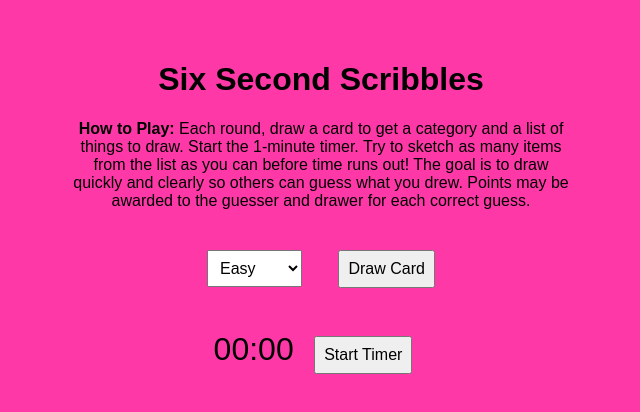
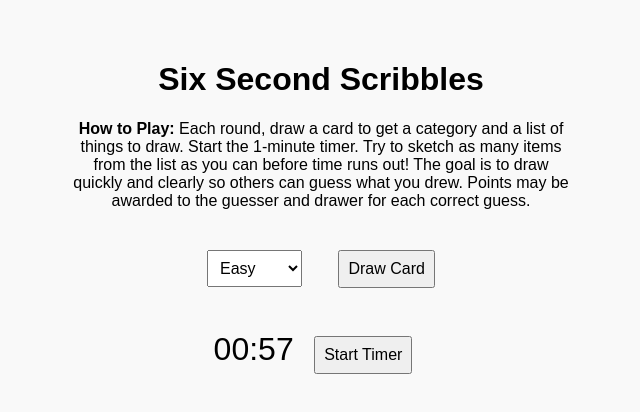
Before and after one commit to OliverCulleyDeLange/6ss, a plain HTML site: page index.html in a window 1280 px wide. Both pictures are taken after a click on the button "Start Timer". Shown: the whole page, without its empty margins (319-959 px from the left). Drawn offline with Linux system fonts and the light colour scheme.

Commit message:
Remove debug timer

```diff
--- a/index.html
+++ b/index.html
@@ -72,7 +72,7 @@
 
         function startTimer() {
             clearInterval(timerInterval);
-            timeLeft = 1;
+            timeLeft = 59;
             updateTimerDisplay();
             timerInterval = setInterval(() => {
                 timeLeft--;
```
